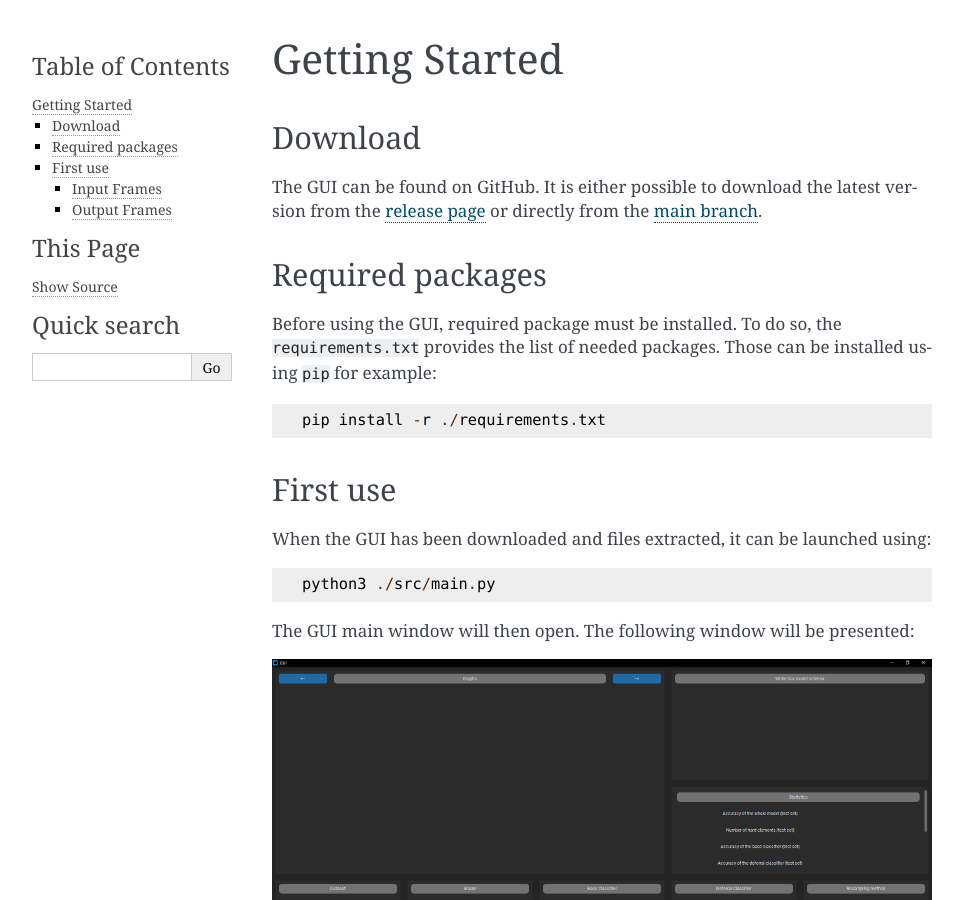
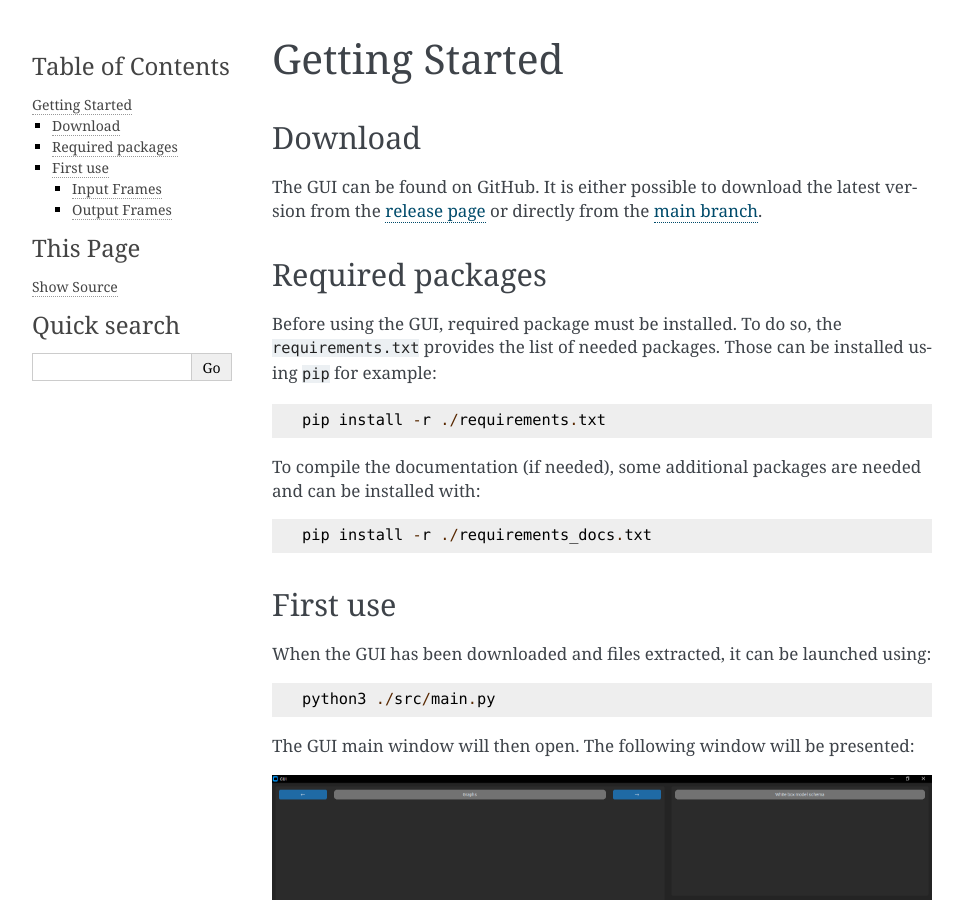
Before and after one commit to UnePatate5010/GUI-White-Black-Box-Models-Mix, a Sphinx documentation site: the page built from docs/source/getting_started.rst, in a window 1280 px wide and 900 px high. Shown: the whole window, without its empty margins (148-1111 px from the left). Built offline with Sphinx 7.4.7, drawn with Linux system fonts in a browser that asks for light colours; pages that are not in the unit, such as notebooks, are missing from menus.

Commit message:
modified docs (required packages)

```diff
--- a/docs/source/getting_started.rst
+++ b/docs/source/getting_started.rst
@@ -19,6 +19,9 @@ be installed using ``pip`` for example::
 
     pip install -r ./requirements.txt
 
+To compile the documentation (if needed), some additional packages are needed and can be installed with::
+
+    pip install -r ./requirements_docs.txt
 
 First use
 ---------
```
